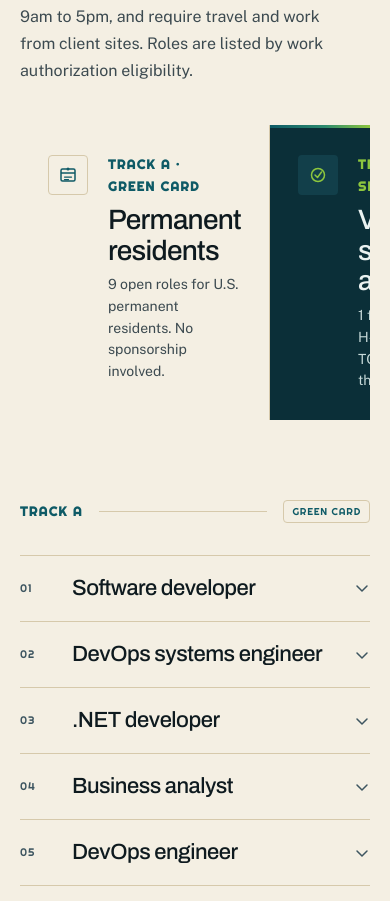
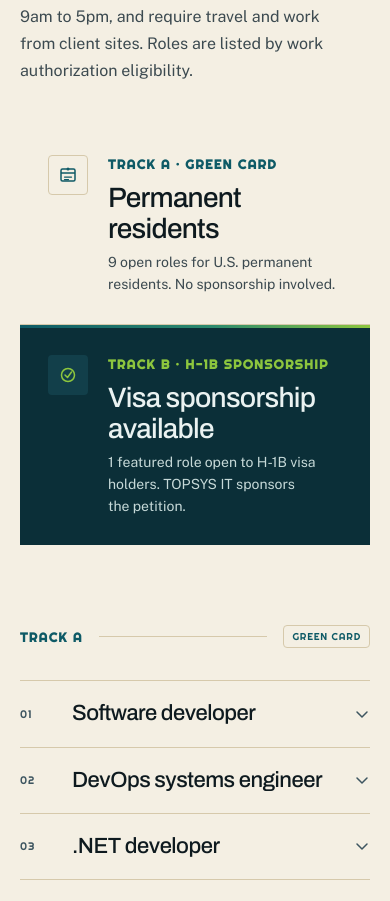
Before and after one commit to arnav-jain25/Topsys-web, a Next.js app: page /careers in a window 390 px wide. Shown: the part 1909-2810 px from the top of the page. Built offline with nearby package versions, Linux system fonts and the light colour scheme.

Commit message:
fixing careers page on mobile screens

```diff
--- a/app/careers/page.tsx
+++ b/app/careers/page.tsx
@@ -235,8 +235,8 @@ export default function CareersPage() {
 
           {/* Eligibility track key */}
           <div
-            className="grid gap-px mt-10 max-[639px]:grid-cols-1"
-            style={{ gridTemplateColumns: "1fr 1fr", background: "var(--color-hairline)" }}
+            className="grid grid-cols-2 gap-px mt-10 max-[639px]:grid-cols-1"
+            style={{ background: "var(--color-hairline)" }}
           >
             {/* Track A */}
             <div className="bg-paper p-7 flex items-start gap-5">
```
